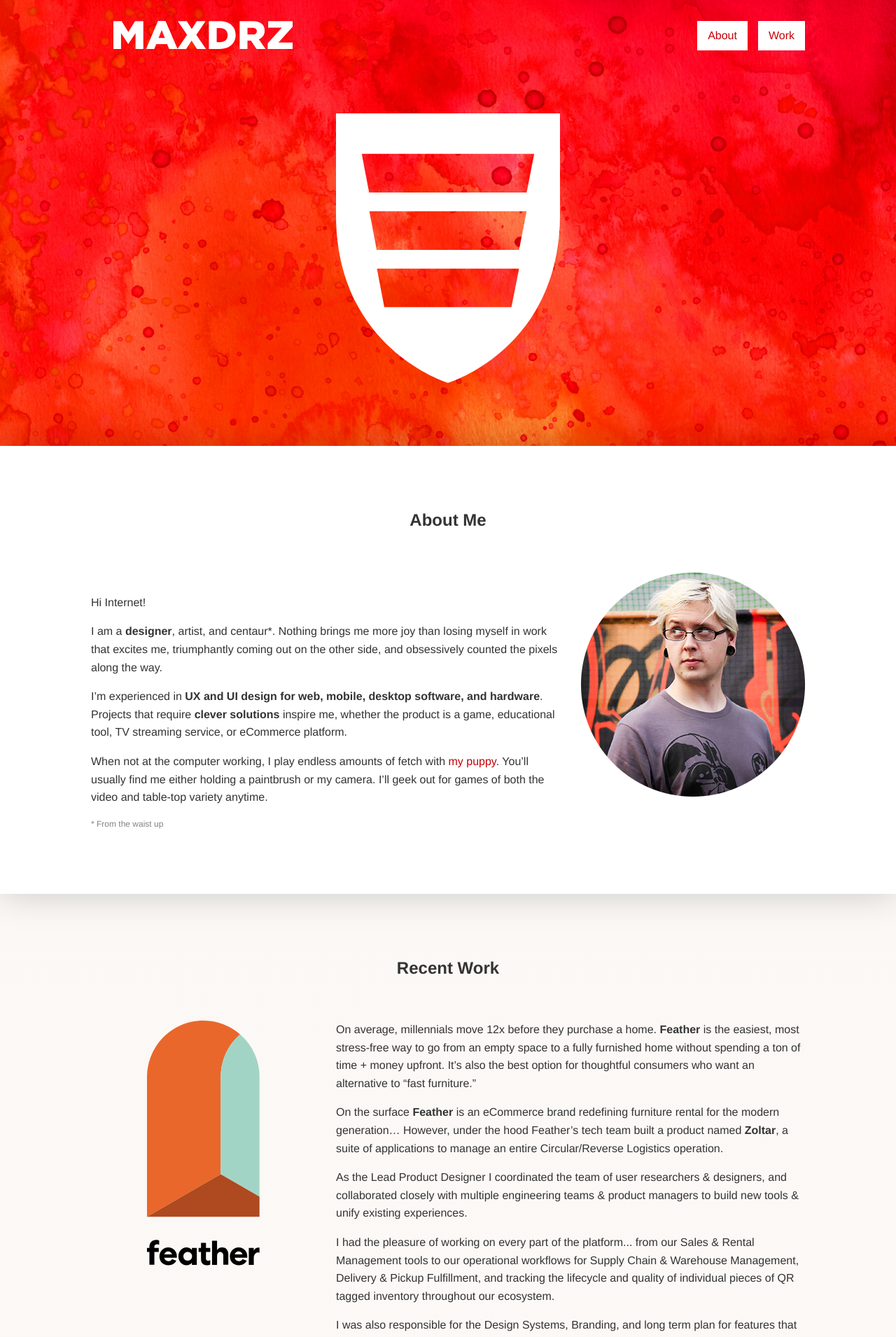
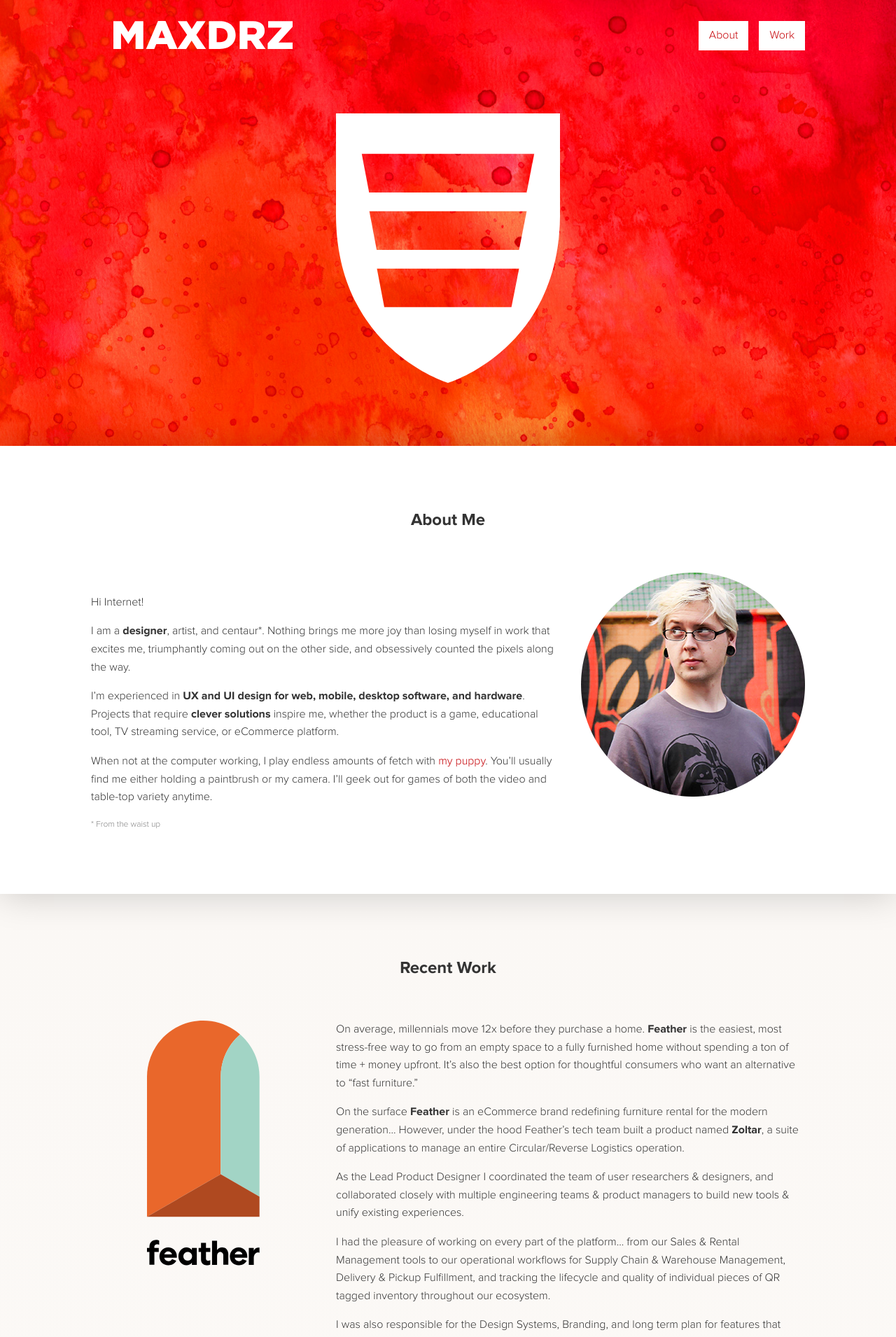
Before and after one commit to maxdrz/maxdrz.github.io, a Jekyll site: the page built from index.html, in a window 1280 px wide. Shown: the top 1910 px of the page at 70% size. Built offline with Jekyll 4.4.1, drawn with Linux system fonts in a browser that asks for light colours.

Commit message:
Fix font embed

```diff
--- a/_sass/_typography.scss
+++ b/_sass/_typography.scss
@@ -3,23 +3,23 @@
 // Font Embeds > Proxima Nova
 @font-face {
   font-family: 'Proxima Nova';
-  src: font-url('/assets/fonts/proximanova-light-webfont.eot');
-  src: font-url('/assets/fonts/proximanova-light-webfont.eot?#iefix') format('embedded-opentype'),
-       font-url('/assets/fonts/proximanova-light-webfont.woff2') format('woff2'),
-       font-url('/assets/fonts/proximanova-light-webfont.woff') format('woff'),
-       font-url('/assets/fonts/proximanova-light-webfont.ttf') format('truetype'),
-       font-url('/assets/fonts/proximanova-light-webfont.svg#proxima_nova_rgbold') format('svg');
+  src: url('/assets/fonts/proximanova-light-webfont.eot');
+  src: url('/assets/fonts/proximanova-light-webfont.eot?#iefix') format('embedded-opentype'),
+       url('/assets/fonts/proximanova-light-webfont.woff2') format('woff2'),
+       url('/assets/fonts/proximanova-light-webfont.woff') format('woff'),
+       url('/assets/fonts/proximanova-light-webfont.ttf') format('truetype'),
+       url('/assets/fonts/proximanova-light-webfont.svg#proxima_nova_rgbold') format('svg');
   font-weight: $base-font-weight;
   font-style: normal;
 }
 @font-face {
   font-family: 'Proxima Nova';
-  src: font-url('/assets/fonts/proximanova-bold-webfont.eot');
-  src: font-url('/assets/fonts/proximanova-bold-webfont.eot?#iefix') format('embedded-opentype'),
-       font-url('/assets/fonts/proximanova-bold-webfont.woff2') format('woff2'),
-       font-url('/assets/fonts/proximanova-bold-webfont.woff') format('woff'),
-       font-url('/assets/fonts/proximanova-bold-webfont.ttf') format('truetype'),
-       font-url('/assets/fonts/proximanova-bold-webfont.svg#proxima_nova_rgbold') format('svg');
+  src: url('/assets/fonts/proximanova-bold-webfont.eot');
+  src: url('/assets/fonts/proximanova-bold-webfont.eot?#iefix') format('embedded-opentype'),
+       url('/assets/fonts/proximanova-bold-webfont.woff2') format('woff2'),
+       url('/assets/fonts/proximanova-bold-webfont.woff') format('woff'),
+       url('/assets/fonts/proximanova-bold-webfont.ttf') format('truetype'),
+       url('/assets/fonts/proximanova-bold-webfont.svg#proxima_nova_rgbold') format('svg');
   font-weight: $bold-font-weight;
   font-style: normal;
 }
```
